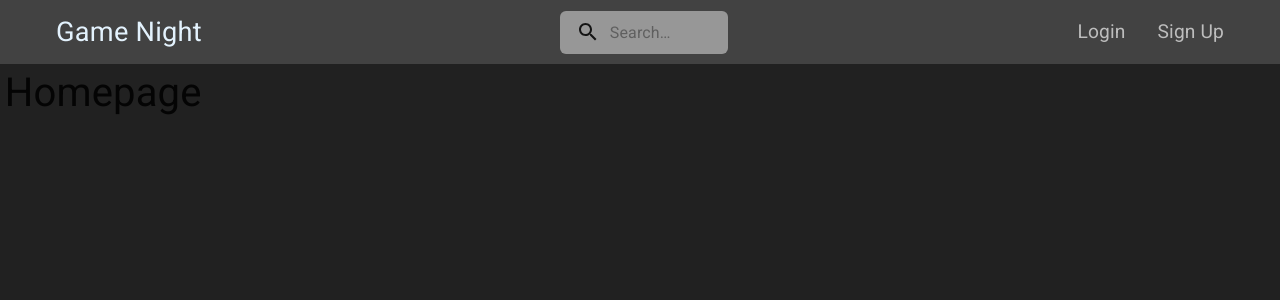
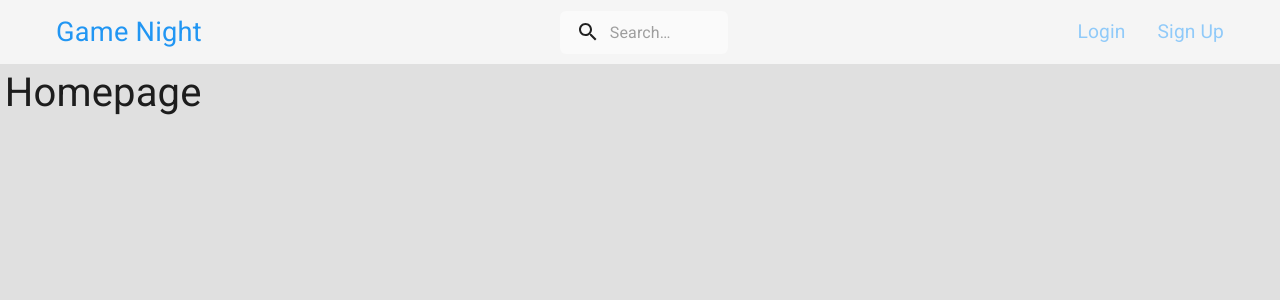
Before and after one commit to Jared-Enck/Capstone-2, a React app in the folder game-night/: page / in a window 1280 px wide. Shown: the top 300 px of the page. Built offline with nearby package versions, Linux system fonts and the light colour scheme; no server answers; the HTML template or start-up script is replaced by a standard one.

Commit message:
updated theme

```diff
--- a/game-night/src/App.js
+++ b/game-night/src/App.js
@@ -1,4 +1,4 @@
-import React, { useState } from "react";
+import React, { useEffect } from "react";
 import './App.css';
 import { ThemeProvider } from "@mui/material/styles";
 import { themeLight, themeDark } from "./theme";
@@ -7,13 +7,15 @@ import DataProvider from "./context/DataProvider";
 import Navbar from "./components/navbar/Navbar";
 import AllRoutes from "./AllRoutes";
 import { CssBaseline } from "@mui/material";
+import useLocalStorage from "./hooks/useLocalStorage";
 // import Footer from "./components/Footer";
 
 export default function App() {
-  const [light, setLight] = useState(false);
+  const [darkMode, setDarkMode] = useLocalStorage("dark-mode-preferred");
+  const isDark = darkMode === "true" ? true : false;
   return (
-    <UserProvider setLight={setLight}>
-      <ThemeProvider theme={light ? themeLight : themeDark}>
+    <UserProvider isDark={isDark} setDarkMode={setDarkMode}>
+      <ThemeProvider theme={ isDark ? themeDark : themeLight}>
         <CssBaseline />
         <DataProvider>
           <Navbar />
--- a/game-night/src/theme.js
+++ b/game-night/src/theme.js
@@ -1,6 +1,6 @@
 import '@fontsource/roboto/400.css'
 import { createTheme } from '@mui/material/styles';
-import { blue, grey, red } from '@mui/material/colors';
+import { green, blue, grey, red } from '@mui/material/colors';
 
 export const themeLight = createTheme({
   palette: {
@@ -12,6 +12,9 @@ export const themeLight = createTheme({
       light: blue[200],
       text: grey[800],
       contrastText: blue[500]
+    },
+    success: {
+      main: green[400]
     },
     error: {
       main: red.A400,
@@ -33,6 +36,9 @@ export const themeDark = createTheme({
       text: grey[200],
       contrastText: blue[50]
     },
+    success: {
+      main: green[400]
+    },
     error: {
       main: red.A400,
     }
```
